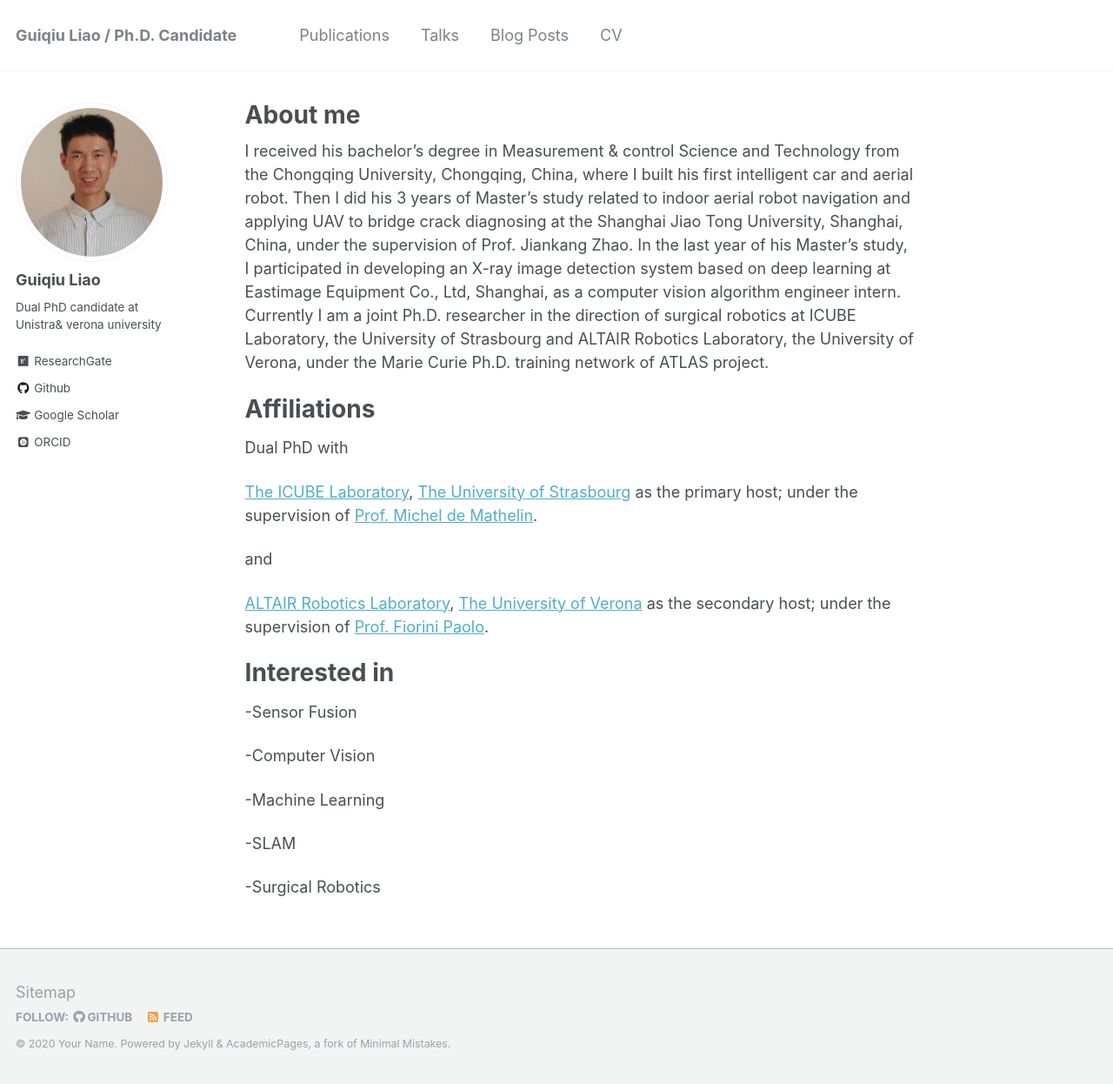
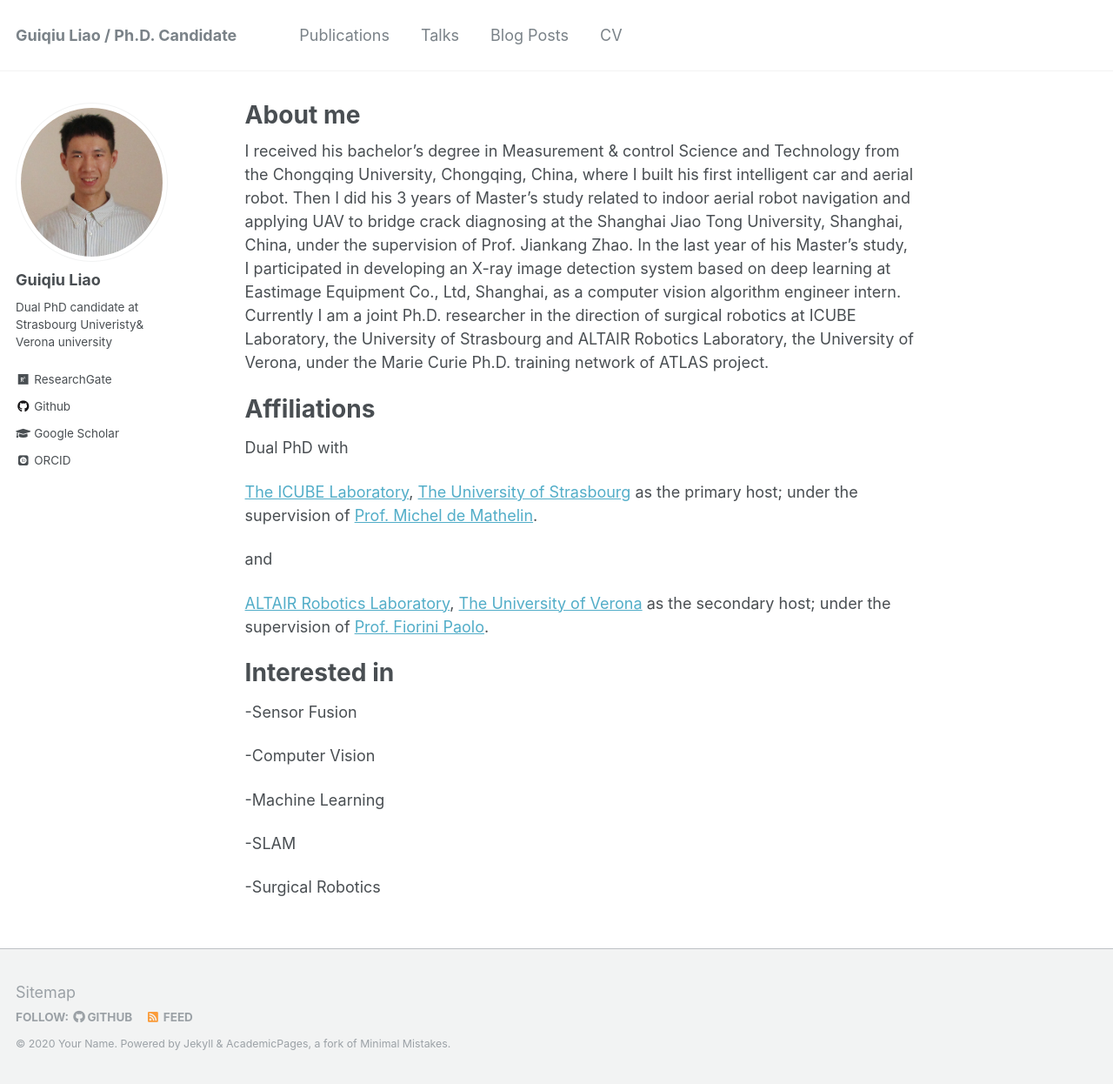
Before and after one commit to liaoguiqiu/liaoguiqiu.github.io, a Jekyll site: the page built from _pages/about.md, in a window 1280 px wide and 1246 px high. Shown: the whole window at 87% size. Built offline with Jekyll 4.4.1, drawn with Linux system fonts in a browser that asks for light colours; some web fonts are replaced.

Commit message:
Update _config.yml

```diff
--- a/_config.yml
+++ b/_config.yml
@@ -85,7 +85,7 @@ author:
 #   avatar           : "profile.png"
   avatar           : "Qiu7.jpg"
 
-  bio              : "Dual PhD candidate at Unistra& verona university"
+  bio              : "Dual PhD candidate at Strasbourg Univeristy& Verona university"
   location         : #"Location"
   employer         :
   pubmed           : #"https://www.ncbi.nlm.nih.gov/pubmed/?term=john+snow"
@@ -99,7 +99,7 @@ author:
   flickr           :
   facebook         :
   foursquare       :
-  github           :  "https://github.com/liaoguiqiu"
+  github           :  "liaoguiqiu"
   google_plus      :
   keybase          :
   instagram        :
```
